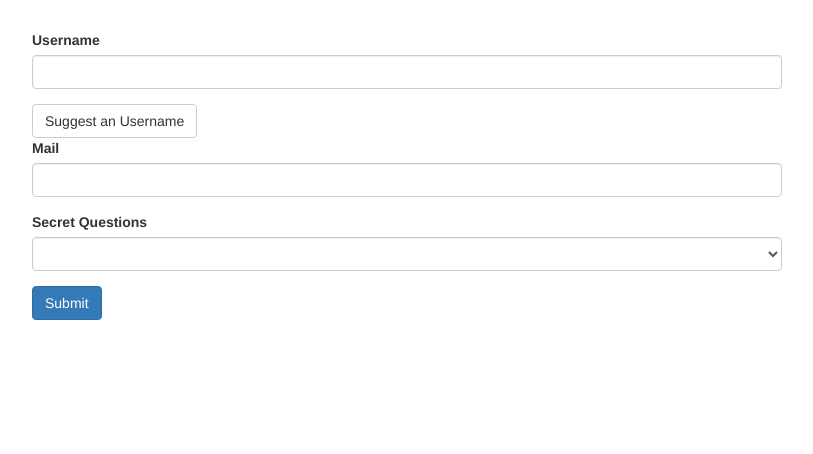
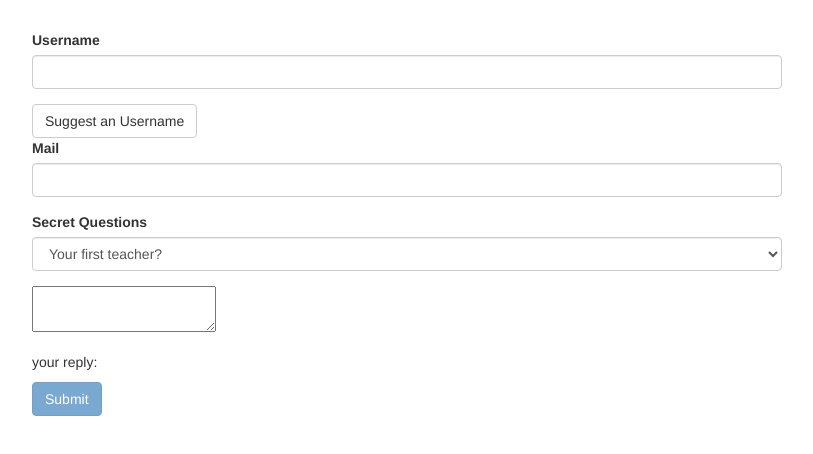
Before and after one commit to jaySiddhapura-eng/form-control-ch15, an Angular app: page / in a window 1280 px wide. Shown: the top 454 px of the page, without its empty margins (233-1046 px from the left). Built offline with nearby package versions, Linux system fonts and the light colour scheme.

Commit message:
group form control added

```diff
--- a/src/app/app.component.css
+++ b/src/app/app.component.css
@@ -1,3 +1,7 @@
 .container {
   margin-top: 30px;
 }
+
+input.ng-invalid.ng-touched{
+  border: 1px solid red;
+}
--- a/src/app/app.component.html
+++ b/src/app/app.component.html
@@ -2,7 +2,9 @@
   <div class="row">
     <div class="col-xs-12 col-sm-10 col-md-8 col-sm-offset-1 col-md-offset-2">
       <form (ngSubmit) = "onSubmit()" #f = "ngForm">
-        <div id="user-data">
+        <div id="user-data"
+        ngModelGroup = "userData"
+        #userData = "ngModelGroup">
 
           <div class="form-group">
             <label for="username">Username</label>
@@ -10,7 +12,8 @@
                    id="username"
                    class="form-control"
                    ngModel
-                   name = "username">
+                   name = "username"
+                   required>
           </div>
 
           <button class="btn btn-default"
@@ -24,24 +27,41 @@
                    id="email"
                    class="form-control"
                    ngModel
-                   name="email">
+                   name="email"
+                   required
+                   email
+                   #em ="ngModel">
+                   <span class="help-block" *ngIf="!em.valid && em.touched">
+                     Please enter the valid email address!
+                   </span>
           </div>
         </div>
 
+        <p *ngIf = "!userData.valid && userData.touched">user data invalid</p>
 
         <div class="form-group">
           <label for="secret">Secret Questions</label>
           <select id="secret"
                   class="form-control"
-                  ngModel
+                  [ngModel]="defaultQuestion"
                   name="secret">
               <option value="pet">Your first Pet?</option>
               <option value="teacher">Your first teacher?</option>
           </select>
         </div>
 
+        <div class="form-group">
+          <textarea name="questionAnswer"
+                    rows="2"
+                    [(ngModel)]="answer">
+          </textarea>
+        </div>
+
+        <p>your reply: {{answer}}</p>
+
         <button class="btn btn-primary"
-                type="submit">
+                type="submit"
+                [disabled]="!f.valid">
                 Submit
         </button>
 
--- a/src/app/app.component.ts
+++ b/src/app/app.component.ts
@@ -9,6 +9,10 @@ import { NgForm } from '@angular/forms';
 export class AppComponent {
 
   @ViewChild('f',{static:true}) signupForm: NgForm;
+
+  defaultQuestion = 'teacher';
+
+  answer = '';
 
 
   suggestUserName() {
```
